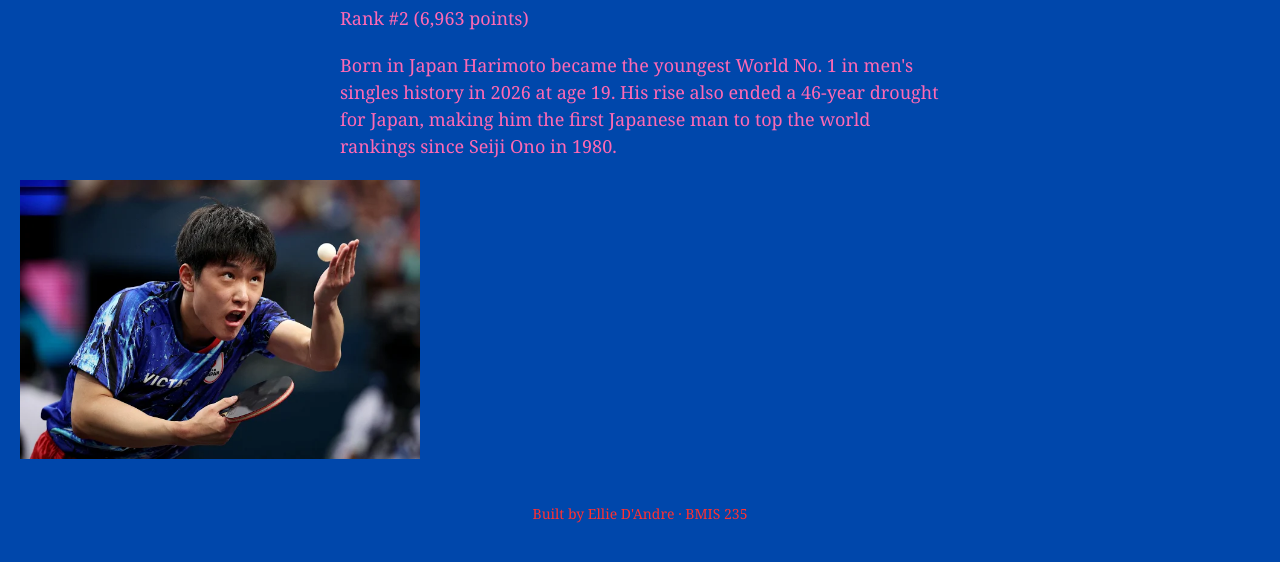
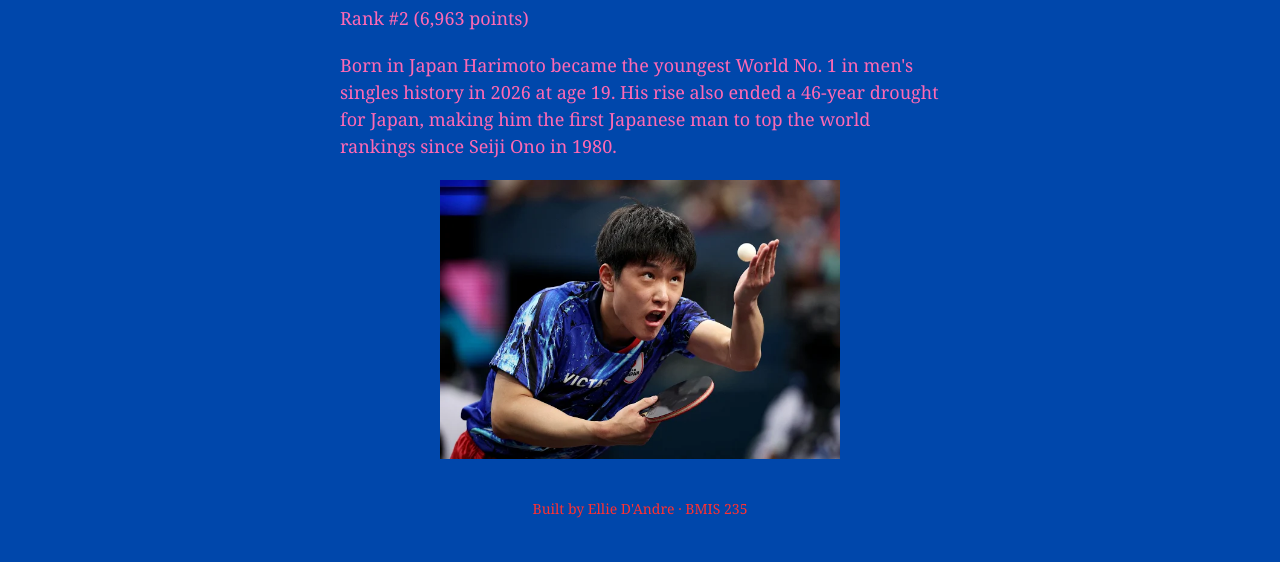
Before and after one commit to elliedeandre/bmis-html-4, a plain HTML site: page page2.html in a window 1280 px wide. Shown: the part 190-752 px from the top of the page. Drawn offline with Linux system fonts and the light colour scheme.

Commit message:
Center image of Tomokazu Harimoto
Added styling to the image for better alignment.

```diff
--- a/page2.html
+++ b/page2.html
@@ -31,7 +31,8 @@
 <h1>Tomokazu Harimoto</h1>
 <p>Rank #2 (6,963 points)</p>
 <p> Born in Japan Harimoto became the youngest World No. 1 in men's singles history in 2026 at age 19. His rise also ended a 46-year drought for Japan, making him the first Japanese man to top the world rankings since Seiji Ono in 1980.</p>
-<img src="licensed-image.webp" alt="Tomokazu Harimoto" width="400">
+<img src="licensed-image.webp" alt="Tomokazu Harimoto" width="400" style="display: block; margin: 0 auto;">
+
 
 <!-- Footer: Ellie D'Andre -->
 <footer>Built by Ellie D'Andre &middot; BMIS 235</footer>
```
